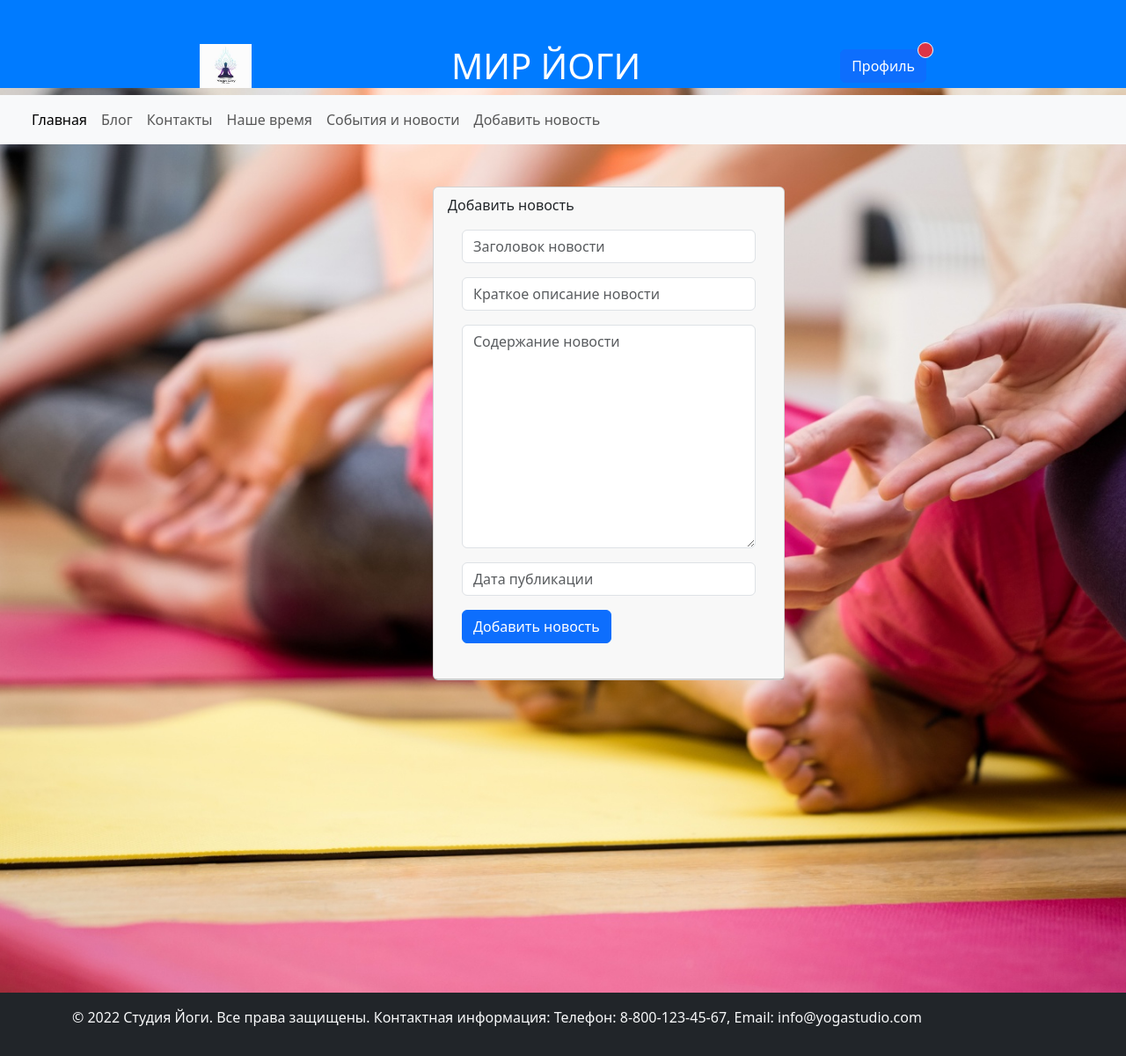
After one commit to SergBo77/HW_Django, a Django app: page /events_news/create_event in a window 1280 px wide. The commit adds this page. Shown: the whole page at 88% size. Run offline with Django 5.2, Linux system fonts and the light colour scheme.

Commit message:
add creat_new_events

```diff
--- /dev/null
+++ b/FirstDjango/events_news/forms.py
@@ -0,0 +1,13 @@
+from .models import events_news
+from django.forms import ModelForm, TextInput, Textarea, DateTimeInput
+
+class New_eventForm(ModelForm):
+	class Meta:
+		model = events_news
+		fields = ['title', 'short_description', 'text', 'pub_date']
+		widgets = {
+			'title': TextInput(attrs={'class': 'form-control', 'placeholder': 'Заголовок новости'}),
+			'short_description': TextInput(attrs={'class': 'form-control', 'placeholder': 'Краткое описание новости'}),
+			'text': Textarea(attrs={'class': 'form-control', 'placeholder': 'Содержание новости'}),
+			'pub_date': DateTimeInput(attrs={'class': 'form-control', 'placeholder': 'Дата публикации'})
+		}
--- /dev/null
+++ b/FirstDjango/events_news/templates/events_news/add_new_event.html
@@ -0,0 +1,40 @@
+{% extends 'main/base.html' %}
+
+{% block title %}
+	<title>Страница для добавления новостей</title>
+{% endblock %}
+
+{% block content %}
+
+    <div class="container-fluid mt-5">
+       <div class="row justify-content-center">
+           <div class="col-md-3">
+               <div class="card">
+                  <div class="card-header">
+                    Добавить новость
+                  <div>
+                  <div class="card-body">
+                    <form method="post">
+                        {% csrf_token %}
+                        <div class="form-group mb-3">
+                          {{ form.title }}
+                        </div>
+                        <div class="form-group mb-3">
+                          {{ form.short_description }}
+                        </div>
+                        <div class="form-group mb-3">
+                          {{ form.text }}
+                        </div>
+                        <div class="form-group mb-3">
+                          {{ form.pub_date }}
+                        </div>
+                        <button type="submit" class="btn btn-primary">Добавить новость</button>
+                    </form>
+                      <p>{{error}}</p>
+                  <div>
+               </div>
+           </div>
+       </div>
+    <div>
+
+{% endblock %}
--- a/FirstDjango/events_news/templates/events_news/events_news.html
+++ b/FirstDjango/events_news/templates/events_news/events_news.html
@@ -22,6 +22,7 @@
 
 <h1 class="news-title" style="color: white;">Новостная страница</h1>
 
+	{% if news %}
 		{% for event in events %}
 			<div class="news-container">
 				<h3 class="news-title">{{ event.title }}</h3>
@@ -33,5 +34,8 @@
 				</div>
 			</div>
 		{% endfor %}
+	{% else %}
+		<h4 class="news-title" style="color: white;">Новостей ещё нет.</h4>
+	{% endif %}
 
 {% endblock %}
--- a/FirstDjango/events_news/urls.py
+++ b/FirstDjango/events_news/urls.py
@@ -3,4 +3,5 @@ from . import views
 
 urlpatterns = [
     path('', views.home, name='events_home'),
+    path('create_event', views.create_event, name='add_event')
 ]
--- a/FirstDjango/events_news/views.py
+++ b/FirstDjango/events_news/views.py
@@ -1,5 +1,6 @@
-from django.shortcuts import render
+from django.shortcuts import render, redirect
 from .models import events_news
+from .forms import New_eventForm
 
 # Create your views here.
 def home(request):
@@ -9,3 +10,16 @@ def home(request):
         'background_image': 'events_news/img/interior-design-yoga-space.jpg'
     }
     return render(request, 'events_news/events_news.html', context)
+
+def create_event(request):
+    error = ""
+    if request.method == 'POST':
+        form = New_eventForm(request.POST)
+        if form.is_valid():
+            form.save()
+            return redirect('events_home')
+        else:
+            error = "Данные были заполнены некорректно"
+    else:
+        form = New_eventForm()
+        return render(request, 'events_news/add_new_event.html',  {'form': form, 'errors': error, 'background_image': 'events_news/img/group-of-people-sitting-in-lotus-position.jpg'})
--- a/FirstDjango/main/templates/main/nav.html
+++ b/FirstDjango/main/templates/main/nav.html
@@ -21,6 +21,9 @@
             <li class="nav-item">
               <a class="nav-link" href="{% url 'events_home'%}">События и новости</a>
             </li>
+            <li class="nav-item">
+              <a class="nav-link" href="{% url 'add_event'%}">Добавить новость</a>
+            </li>
           </ul>
         </div>
       </div>
```
Lines whose indentation alone changed are shown as unchanged.
